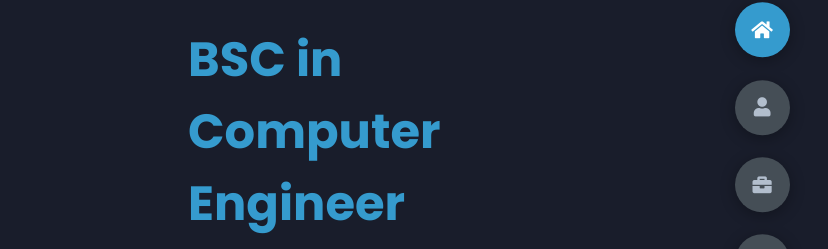
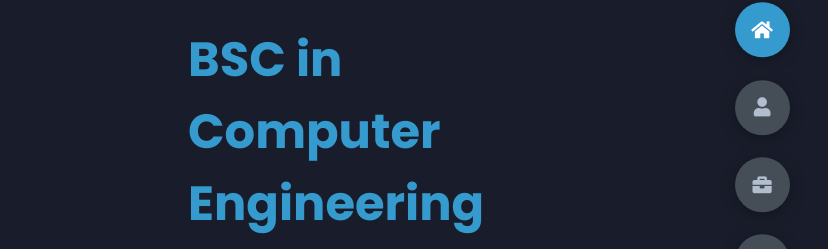
Before and after one commit to EscadaRebelo/rodrigorebelo.github.io, a plain HTML site: page index.html in a window 1280 px wide. Shown: the part 254-503 px from the top of the page, 452-1280 px from the left. Drawn offline with Linux system fonts and the light colour scheme.

Commit message:
Update index.html
further roles update

```diff
--- a/index.html
+++ b/index.html
@@ -24,7 +24,7 @@
                 <h1 class="name">
                     Hi, I'm <span>Rodrigo Rebelo.</span>
                     <p></p>
-                    <span id="developerRole">BSC in Computer Engineer</span> <!-- Updated line -->
+                    <span id="developerRole">BSC in Computer Science Engineering</span> <!-- Updated line -->
                 </h1>
                 <p>
                     Currently seeking for a place to apply and further develop my knowledge and skills.
@@ -39,7 +39,7 @@
         </div>
         <script>
             const roleElement = document.getElementById('developerRole');
-            const roles = ['BSC in Computer Engineer', 'Mobile Development inthusiast', 'Web Development inthusiast' , 'IT enthusiast'];
+            const roles = ['BSC in Computer Engineering', 'Mobile Development inthusiast', 'Web Development inthusiast' , 'IT enthusiast'];
             let currentRoleIndex = 0;
 
             function changeRole() {
```
